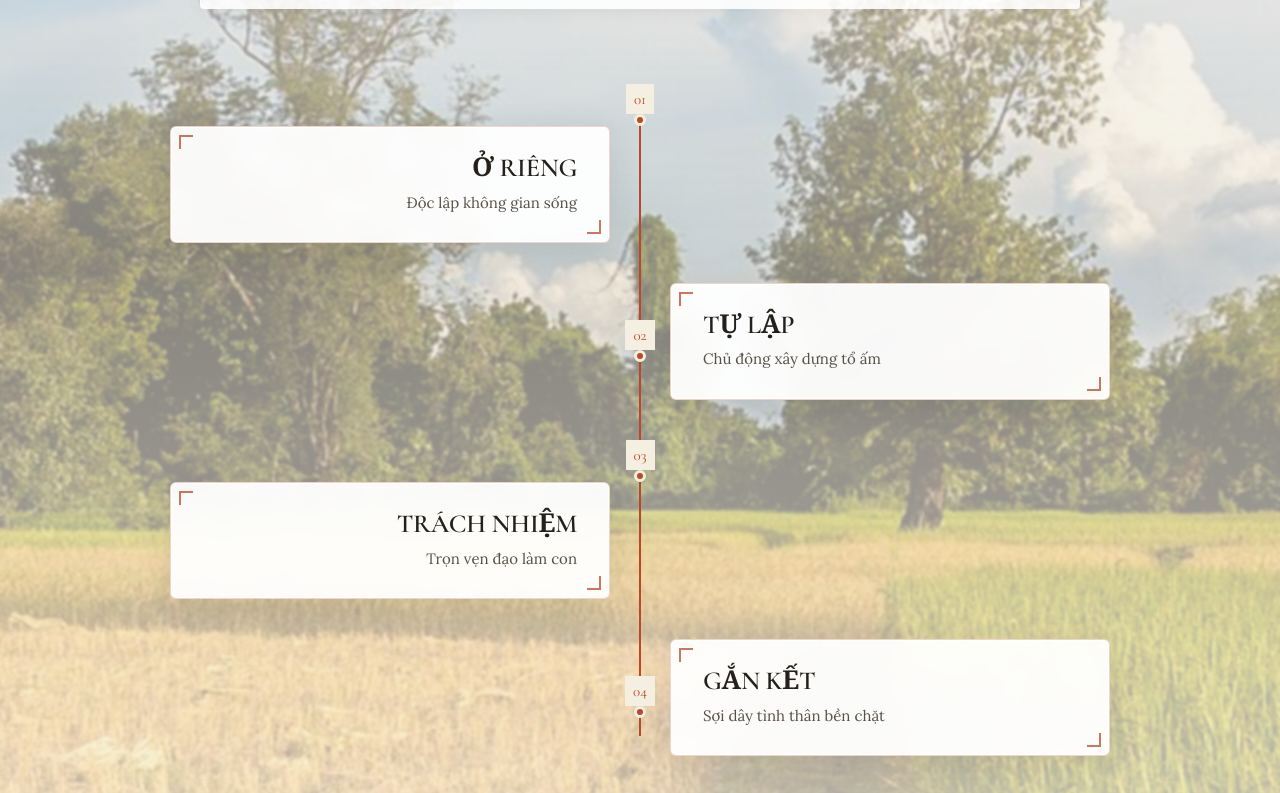
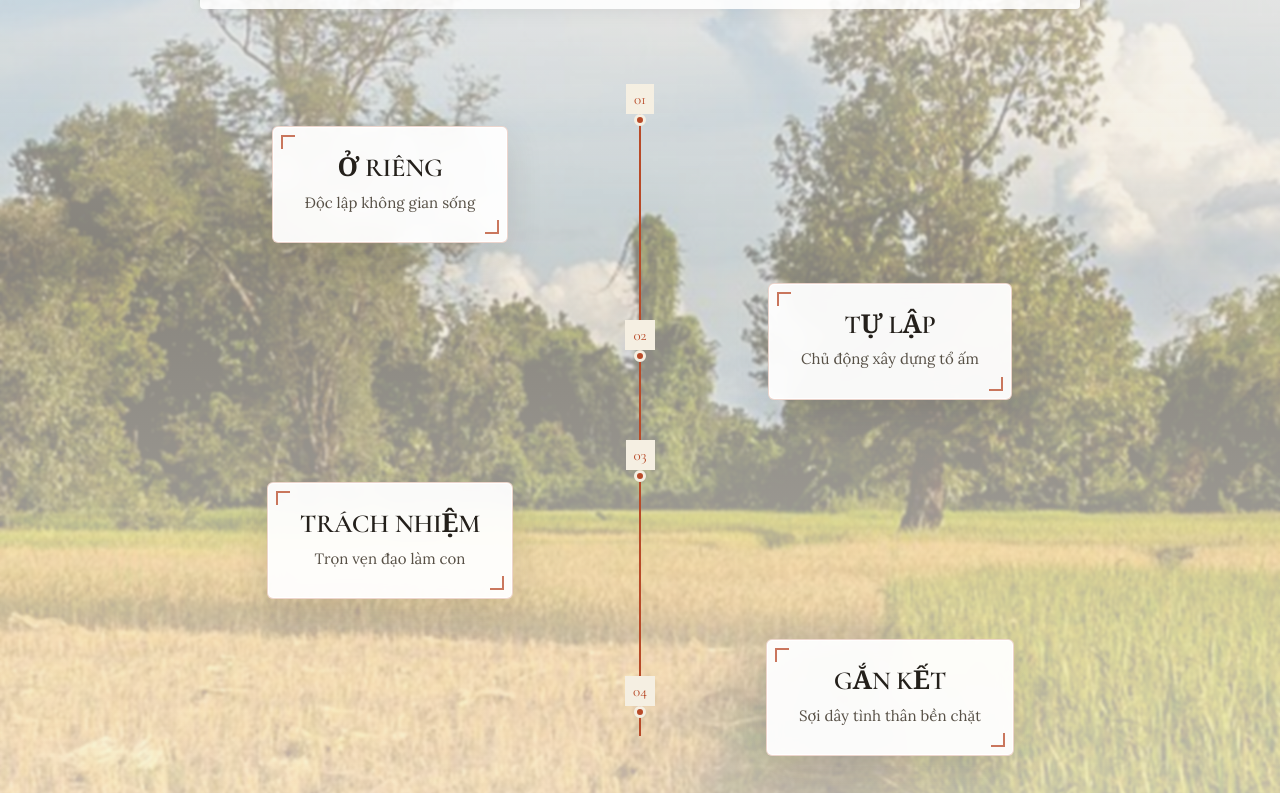
Before and after one commit to LinhTran3568/HCM, a React (Vite) app: page / in a window 1280 px wide. Shown: the part 1179-1972 px from the top of the page. Built offline with nearby package versions, Linux system fonts and the light colour scheme.

Commit message:
feat: update thesis flow step card alignment for improved layout consistency

```diff
--- a/src/styles/globals.css
+++ b/src/styles/globals.css
@@ -876,12 +876,15 @@ h1, h2, h3, h4 {
 
 .thesis-flow-step:nth-child(even) .thesis-step-card {
   grid-column: 3;
-  text-align: left;
 }
 
 .thesis-flow-step:nth-child(odd) .thesis-step-card {
   grid-column: 1;
-  text-align: right;
+}
+
+.thesis-flow-step .thesis-step-card {
+  text-align: center;
+  justify-self: center;
 }
 
 .thesis-step-connector {
@@ -1996,6 +1999,7 @@ h1, h2, h3, h4 {
   .thesis-flow-step:nth-child(even) .thesis-step-card {
     grid-column: 2;
     text-align: left;
+    justify-self: stretch;
   }
   .thesis-step-connector {
     grid-column: 1;
```
